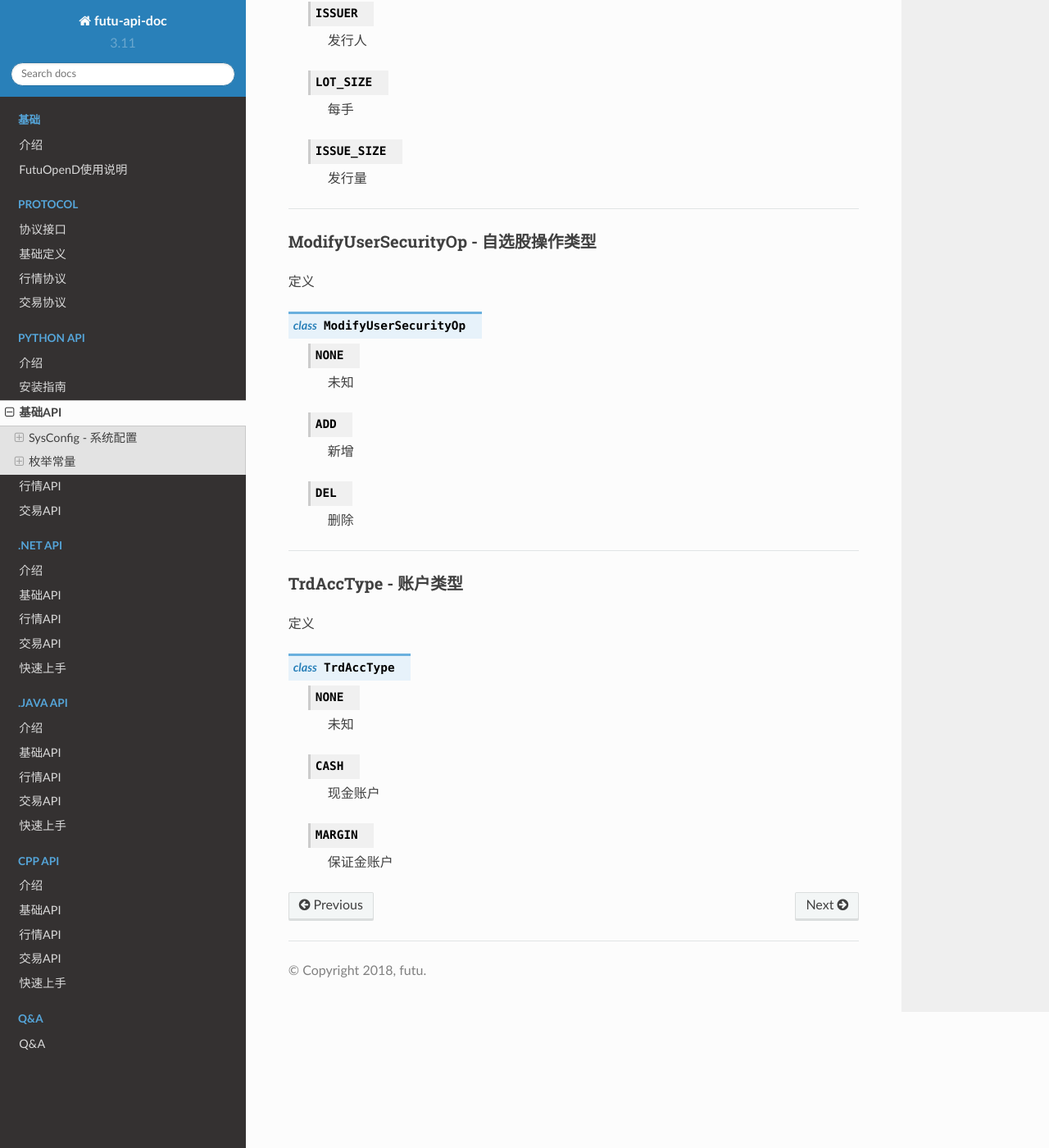
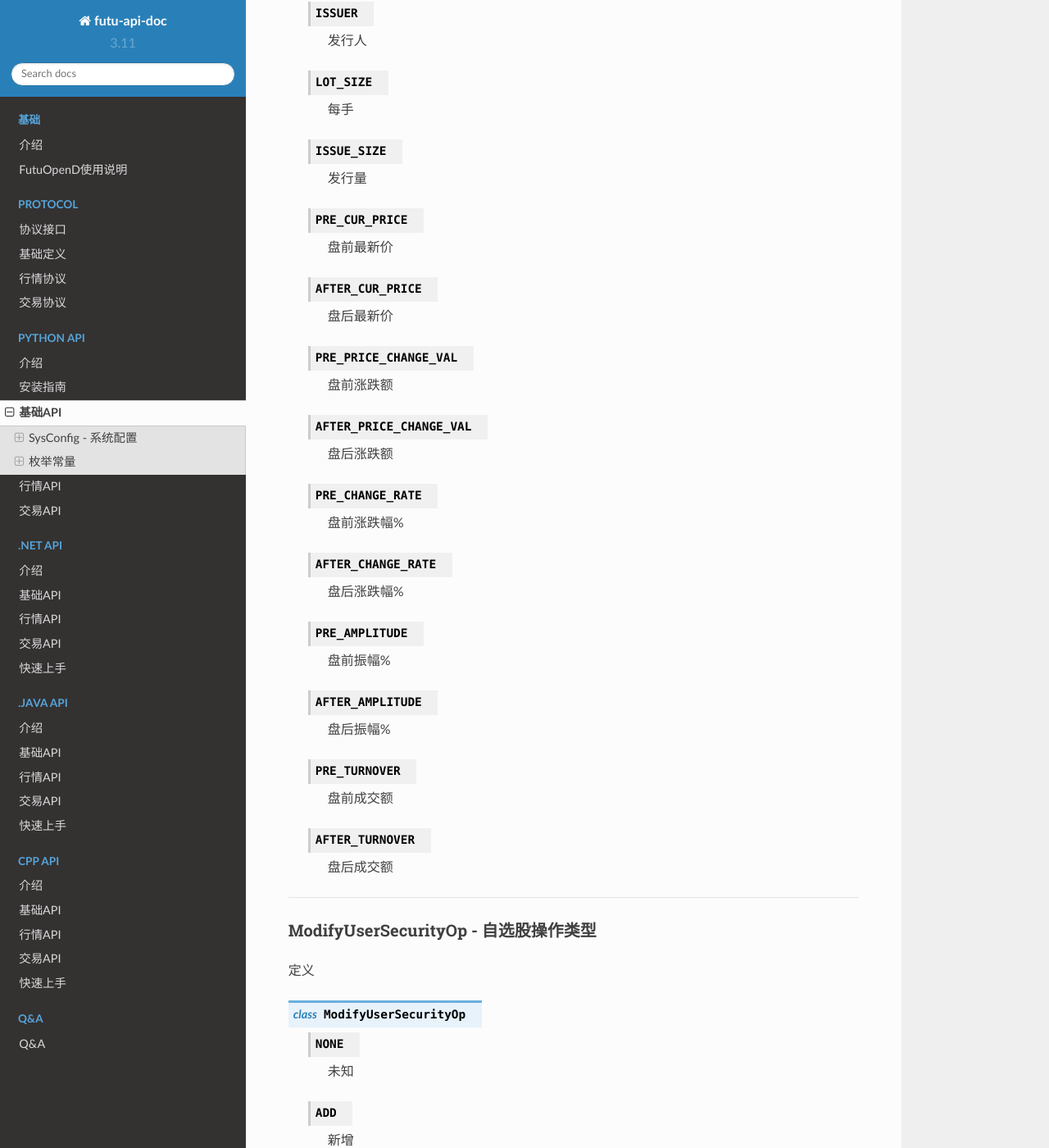
Before and after one commit to FutunnOpen/futu-api-doc, a Sphinx documentation site: the page built from doc_maker/source/api/Base_API.rst, in a window 1280 px wide and 1400 px high, scrolled down 33055 px. Shown: the whole window at 82% size. Built offline with Sphinx 7.4.7 and the Read the Docs theme 2.0.0, drawn with Linux system fonts in a browser that asks for light colours.

Commit message:
get_place_stock接口新增排序字段

```diff
--- a/doc_maker/source/api/Base_API.rst
+++ b/doc_maker/source/api/Base_API.rst
@@ -1632,6 +1632,46 @@ SortField - 涡轮排序
 
   发行量
 
+ ..  py:attribute:: PRE_CUR_PRICE
+
+  盘前最新价
+
+ ..  py:attribute:: AFTER_CUR_PRICE
+
+  盘后最新价
+
+ ..  py:attribute:: PRE_PRICE_CHANGE_VAL
+
+  盘前涨跌额
+
+ ..  py:attribute:: AFTER_PRICE_CHANGE_VAL
+
+  盘后涨跌额
+
+ ..  py:attribute:: PRE_CHANGE_RATE
+
+  盘前涨跌幅%
+
+ ..  py:attribute:: AFTER_CHANGE_RATE
+
+  盘后涨跌幅%
+
+ ..  py:attribute:: PRE_AMPLITUDE
+
+  盘前振幅%
+
+ ..  py:attribute:: AFTER_AMPLITUDE
+
+  盘后振幅%
+
+ ..  py:attribute:: PRE_TURNOVER
+
+  盘前成交额
+
+ ..  py:attribute:: AFTER_TURNOVER
+
+  盘后成交额
+
 
 --------------------------------------
 
--- a/doc_maker/source/api/Quote_API.rst
+++ b/doc_maker/source/api/Quote_API.rst
@@ -637,6 +637,9 @@ get_plate_stock
  获取特定板块下的股票列表
 
  :param plate_code: 板块代码, string, 例如，”SH.BK0001”，”SH.BK0002”，先利用获取子版块列表函数获取子版块代码
+ :param sort_field: 排序字段，string，根据哪些字段排序 SortField_
+ :param ascend: 排序方向，string，True升序，False降序
+
  :return (ret, data): ret == RET_OK 返回pd dataframe数据，data.DataFrame数据, 数据列格式如下
 
         ret != RET_OK 返回错误字符串
--- a/doc_maker/source/protocol/quote_protocol.rst
+++ b/doc_maker/source/protocol/quote_protocol.rst
@@ -1248,6 +1248,9 @@
 	message C2S
 	{
 		required Qot_Common.Security plate = 1; //板块
+		optional int32 sortField = 2;//Qot_Common.SortField,根据哪个字段排序,不填默认Code排序
+		optional bool ascend = 3;//升序ture, 降序false, 不填默认升序
+
 	}
 
 	message S2C
```
Also changed, not shown: doc_maker/source/protocol/base_define.rst (+16 -2 lines).
